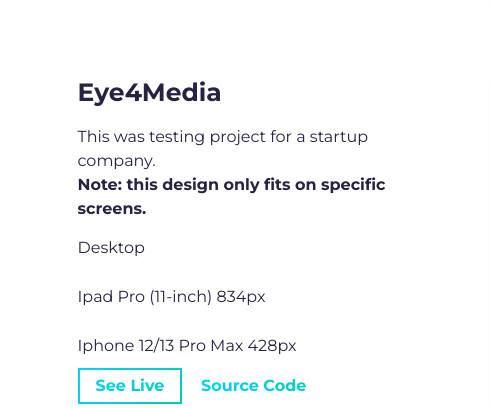
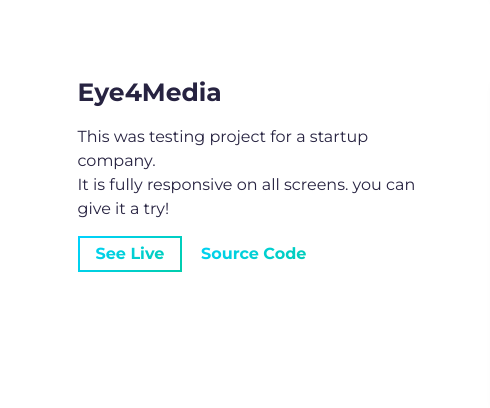
Before and after one commit to mahmoudzanoun13/simplefolio, a website built with Parcel: page src/index.html in a window 1280 px wide. Shown: the part 2243-2651 px from the top of the page, 0-490 px from the left. Built offline with nearby package versions, Linux system fonts and the light colour scheme.

Commit message:
updating eye4media project section

```diff
--- a/src/index.html
+++ b/src/index.html
@@ -222,10 +222,7 @@
                 <div>
                   <p class="mb-4">
                     This was testing project for a startup company.<br>
-                    <strong>Note: this design only fits on specific screens.</strong><br>
-                    <p>Desktop</p><br>
-                    <p>Ipad Pro (11-inch) 834px</p><br>
-                    <p>Iphone 12/13 Pro Max 428px</p>
+                    It is fully responsive on all screens. you can give it a try!
                   </p>
                 </div>
                 <a rel="noreferrer" target="_blank" class="cta-btn cta-btn--hero" href="https://mahmoudzanoun13.github.io/eye4media">
```
